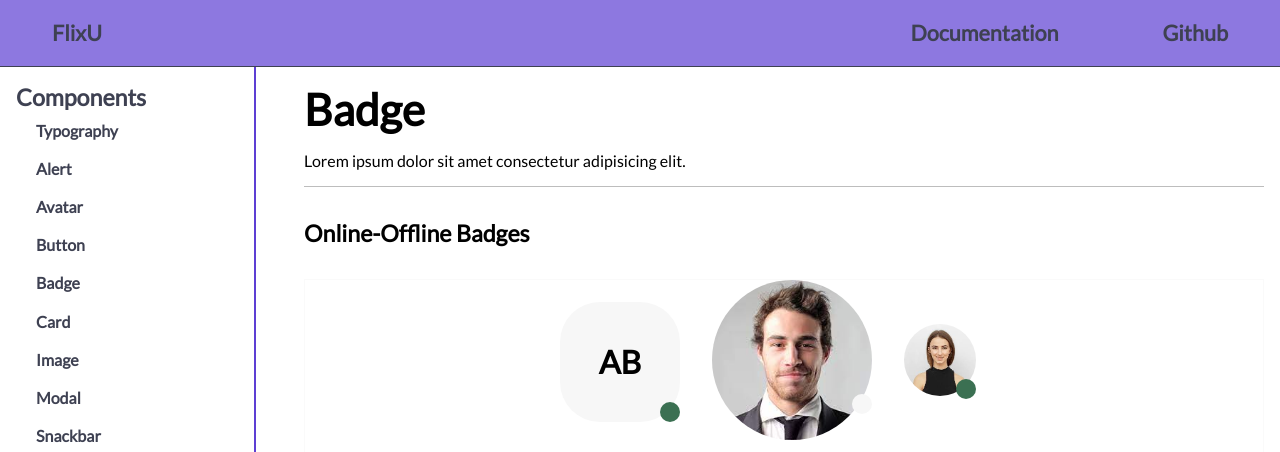
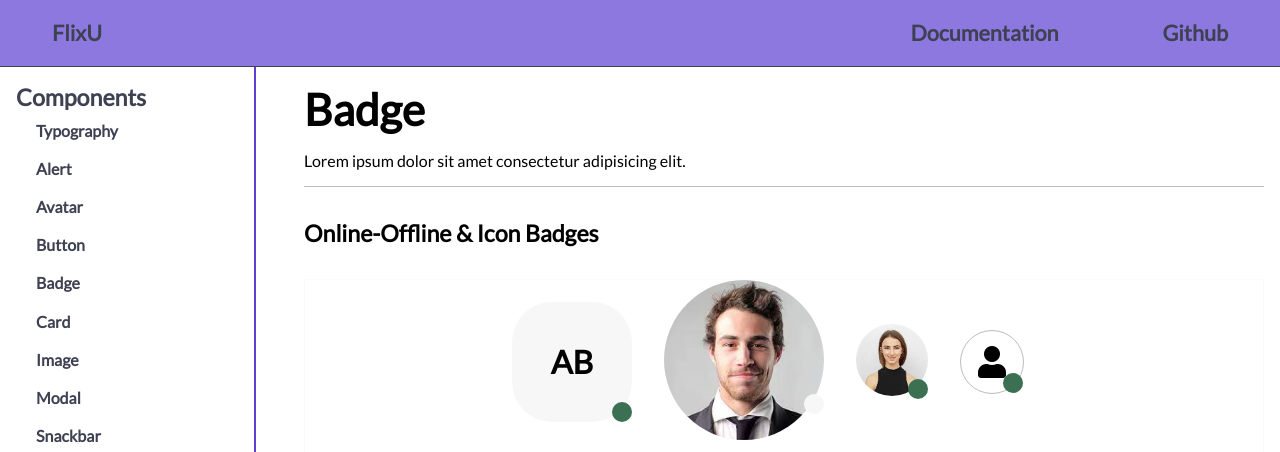
Before and after one commit to Debarshi95/FlixUI, a plain HTML site: page docs/badge.html in a window 1280 px wide. Shown: the top 452 px of the page. Drawn offline with Linux system fonts and the light colour scheme.

Commit message:
Add badge on icon

```diff
--- a/docs/badge.html
+++ b/docs/badge.html
@@ -92,7 +92,7 @@
           </p>
         </header>
         <article>
-          <h5 class="my-2">Online-Offline Badges</h5>
+          <h5 class="my-2">Online-Offline & Icon Badges</h5>
           <div class="section-border">
             <div class="d-flex items-center content-center flex-wrap mb-2">
               <div class="badge avatar-square avatar-square-md mr-2">
@@ -115,6 +115,10 @@
                   alt="JohnDoe"
                   class="avatar-round avatar-round-sm"
                 />
+                <i class="badge-online"></i>
+              </div>
+              <div class="badge mr-2 badge-icon">
+                <i class="fa fa-user text-20 text-gray"></i>
                 <i class="badge-online"></i>
               </div>
             </div>
--- a/lib/components/badge/index.css
+++ b/lib/components/badge/index.css
@@ -22,3 +22,13 @@
   bottom: 18%;
   right: 0%;
 }
+.badge-icon {
+  background: transparent;
+  border: 1.5px solid var(--color-gray);
+  border-radius: 50%;
+  width: 4rem;
+  height: 4rem;
+  display: flex;
+  justify-content: center;
+  align-items: center;
+}
```
